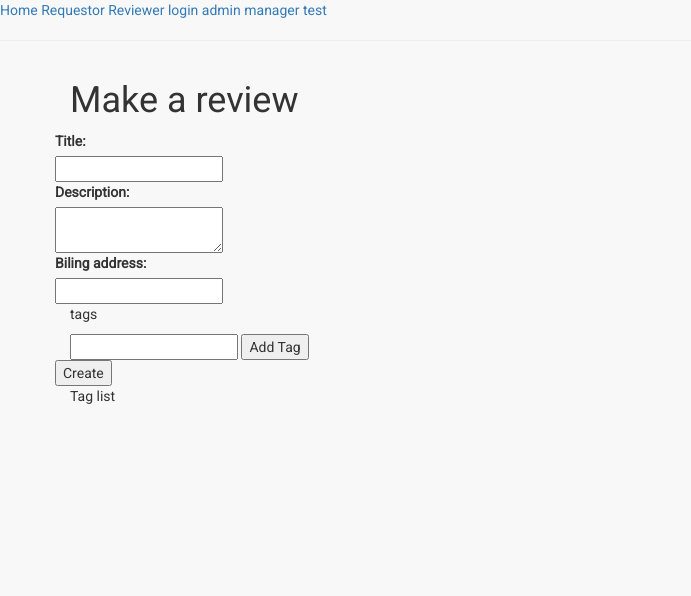
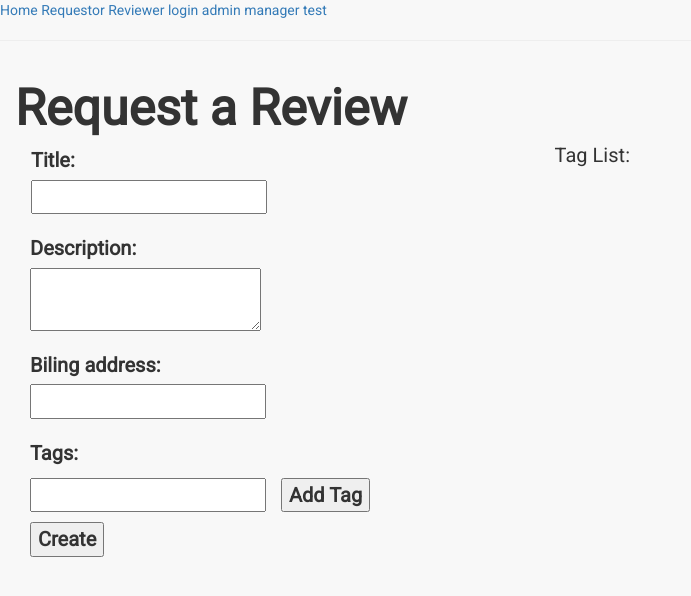
Before and after one commit to Praven18/Reviewership, a Flask app: page /requestor in a window 1280 px wide. Shown: the top 596 px of the page, without its empty margins (0-691 px from the left). Run offline with Flask 2, Linux system fonts and the light colour scheme; some libraries are stand-ins or nearby versions.

Commit message:
Styling for requestor is complete

```diff
--- a/app/static/css/requestor.css
+++ b/app/static/css/requestor.css
@@ -1,3 +1,104 @@
 #tags {
     display: none;
 }
+
+p {
+    font-family: 'Roboto', sans-serif;
+}
+
+h1 {
+    font-size: 50px;
+    font-weight: 600;
+    letter-spacing: .025px;
+    margin-bottom: 10px;
+    font-family: 'Roboto', sans-serif;
+}
+
+.col-md-8 {
+    float: left;
+    height: auto;
+    width: auto;
+}
+
+.row {
+    font-size: 20px;
+    font-weight: 600;
+    letter-spacing: .015px;
+    height: auto;
+    width: auto;
+    font-family: 'Roboto', sans-serif;
+    float: left;
+    margin-left: 1px;
+}
+
+.row2 {
+    font-size: 20px;
+    font-weight: 600;
+    letter-spacing: .015px;
+    margin-top: 20px;
+    margin-left: 0px;
+    padding-left: 0px;
+    padding-top: 0%;
+    font-family: 'Roboto', sans-serif;
+    float: left;
+    height: auto;
+    width: auto;
+}
+
+.row3 {
+    font-size: 20px;
+    font-weight: 600;
+    letter-spacing: .015px;
+    margin-top: 20px;
+    margin-left: 0px;
+    padding-left: 0px;
+    font-family: 'Roboto', sans-serif;
+    float: left;
+}
+
+.row4 {
+    font-size: 20px;
+    font-weight: 600;
+    letter-spacing: .015px;
+    margin-top: 20px;
+    margin-left: 0px;
+    padding-top: 0%;
+    padding-left: 0px;
+    font-family: 'Roboto', sans-serif;
+    float: left;
+    height: auto;
+    width: auto;
+}
+
+.tagList {
+    font-size: 20px;
+    font-weight: 450;
+    letter-spacing: .015px;
+    margin-bottom: 10px;
+    margin-top: 80px;
+    font-family: 'Roboto', sans-serif;
+    float: right;
+    margin-right: 650px;
+}
+
+#input {
+    font-size: 20px;
+    font-weight: 600;
+    letter-spacing: .015px;
+    margin-bottom: 10px;
+    font-family: 'Roboto', sans-serif;
+}
+
+#button {
+    font-family: 'Roboto', sans-serif;
+    float: right;
+    margin-left: 15px;
+}
+
+.container {
+    margin-left: 0em;
+    margin-right: 0em;
+    height: auto;
+    width: 40%;
+    float: left;
+}
--- a/app/templates/requestor.html
+++ b/app/templates/requestor.html
@@ -9,37 +9,43 @@
 
 {% block content %}
 
-    <div class = "container"> <h1> Make a review</h1><div class= "row">
+    <div class = "container"> <h1> Request a Review</h1>
 
     <form action="" method="post" novalidate>
         <div class= col-md-8>
-            <div class = "row justify-content-center">
+            <div class = "row">
         {{ cform.hidden_tag() }}
 
             {{cform.title.label}}<br>
             {{cform.title}}
-         </div><div class=row>
+         </div> <br>
+         <div class=row2>
 
             {{cform.description.label}}<br>
             {{cform.description}}
-        </div> <div class=row>
+        </div> <br>
+        <div class=row3>
 
             {{cform.biling.label}}<br>
-            {{cform.biling}}
+            {{cform.biling}} <br>
             {{cform.tags}}
 
-           </div>
-        <p>tags</p>
+           </div> <br>
+
+        <div class=row4>
+            <p>Tags:</p>
         <input type="text" id=input>
         <button  type = button onclick=addTag() id=button>Add Tag </button>
-       <div class=row>
-        {{ cform.create() }}</div>
+        <br>
+        {{ cform.create() }}
+    </div>
+
     </div>
     </form>
     </div>
 
     <div class = tagList>
-        Tag list
+        Tag List:
         <ul id = 'list'>
 
         </ul>
```
